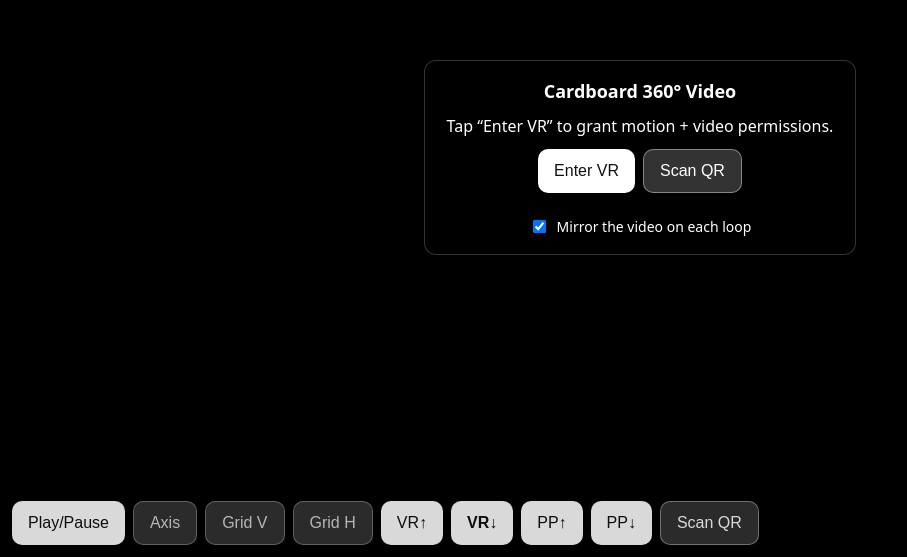
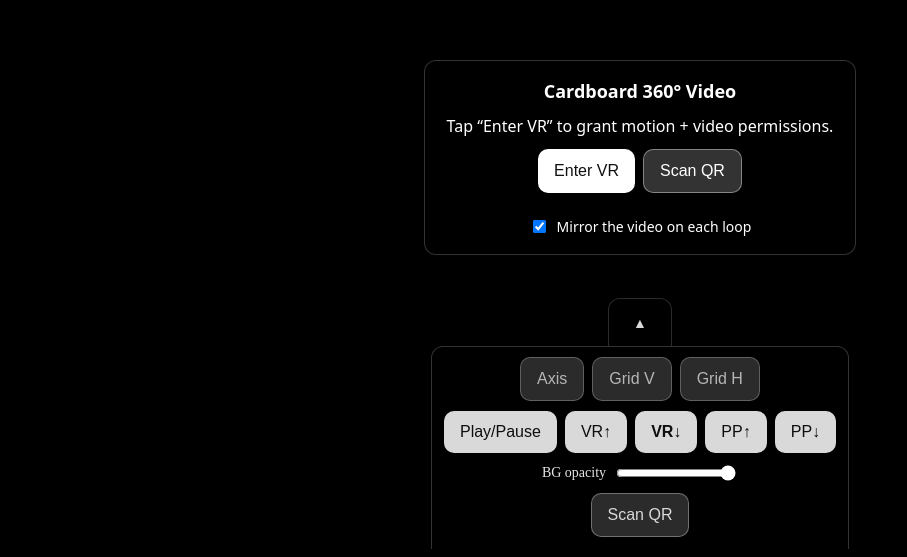
Before and after one commit to radogit/cocoarui-vr, a website built with Parcel: page src/index.html in a window 1280 px wide. Shown: the part 243-800 px from the top of the page, without its empty margins (0-907 px from the left). Built offline with nearby package versions, Linux system fonts and the light colour scheme; grey boxes are pictures that could not be loaded.

Commit message:
changes to UI HUD. it is now a drawer. added slider for bgopacity

```diff
--- a/src/index.html
+++ b/src/index.html
@@ -56,7 +56,45 @@
       font-size:16px; background:#fff; color:#111; cursor:pointer;
     }
     #hud {
-      position:fixed; left:12px; bottom:12px; display:flex; gap:8px; z-index:10;
+      position:fixed; left:0; right:0; bottom:0; z-index:10;
+      display:flex; flex-direction:column; align-items:center;
+      padding-bottom:max(8px, env(safe-area-inset-bottom));
+    }
+    #hud-drawer {
+      display:flex; flex-direction:column; align-items:center;
+      overflow:hidden;
+    }
+    #hud-drawer-handle {
+      width:64px; min-height:48px; padding:12px 0;
+      /* background:rgba(0,0,0,.5); color:rgba(255,255,255,.9); */
+      border:none;
+      color: white;
+      border-radius:12px 12px 0 0;
+      background:rgba(0,0,0,.5);
+      border: 1px solid rgba(255,255,255,.2);
+      border-bottom-width: 0;
+      font-size:14px; cursor:pointer; opacity:.9; flex-shrink:0;
+    }
+    #hud-drawer-handle:hover { background:rgba(0,0,0,.7); }
+    #hud-drawer-handle::after { content:"▲"; }
+    #hud-drawer.collapsed #hud-drawer-handle::after { content:"▼"; }
+    #hud-drawer-content {
+      background:rgba(0,0,0,.5); border:1px solid rgba(255,255,255,.2);
+      border-bottom:none; border-radius:12px 12px 0 0;
+      display:flex; flex-direction:column; gap:10px; align-items:center;
+      padding:10px 12px 12px; max-width:100%;
+      max-height:280px; overflow:hidden;
+      transition: max-height .3s ease-out, padding .3s ease-out, opacity .3s ease-out;
+    }
+    .hud-row {
+      display:flex; flex-wrap:wrap; gap:8px; justify-content:center;
+    }
+    .hud-row-opacity { align-items:center; }
+    .hud-label { color:rgba(255,255,255,.9); font-size:14px; }
+    #bg-opacity-slider { width:120px; accent-color:rgba(255,255,255,.6); }
+    #hud-drawer.collapsed #hud-drawer-content {
+      max-height:0; padding-top:0; padding-bottom:0; opacity:0;
+      pointer-events:none;
     }
     #hud button { opacity:.85; }
     #hud button.hud-toggle { background:rgba(255,255,255,.2); color:rgba(255,255,255,.8); border:1px solid rgba(255,255,255,.3); }
@@ -253,19 +291,34 @@
       </div>
     </div>
 
-    <!-- On-screen HUD (recenter, fullscreen) -->
+    <!-- On-screen HUD: drawer with handle at top, content slides down when collapsed -->
     <div id="hud" hidden>
+      <div id="hud-drawer">
+        <button id="hud-drawer-handle" type="button" title="Show/hide controls" aria-label="Toggle controls"></button>
+        <div id="hud-drawer-content">
+          <div class="hud-row">
             <button id="recenter" hidden>Recenter</button>
             <button id="fullscreen" hidden>Fullscreen</button>
-      <button id="playpause">Play/Pause</button>
             <button id="toggle-axis" class="hud-toggle" title="Show/hide axis">Axis</button>
             <button id="toggle-grid-v" class="hud-toggle" title="Show/hide vertical grid">Grid V</button>
             <button id="toggle-grid-h" class="hud-toggle" title="Show/hide horizontal grid">Grid H</button>
+          </div>
+          <div class="hud-row">
+            <button id="playpause">Play/Pause</button>
             <button id="video-vr-uphill" class="video-btn" data-preset="vr-uphill">VR↑</button>
             <button id="video-vr-downhill" class="video-btn" data-preset="vr-downhill">VR↓</button>
             <button id="video-base-uphill" class="video-btn" data-preset="base-uphill">PP↑</button>
             <button id="video-base-downhill" class="video-btn" data-preset="base-downhill">PP↓</button>
+          </div>
+          <div class="hud-row hud-row-opacity">
+            <label for="bg-opacity-slider" class="hud-label">BG opacity</label>
+            <input type="range" id="bg-opacity-slider" min="0" max="100" value="100" title="Background video opacity">
+          </div>
+          <div class="hud-row">
             <button id="scan-qr-hud" style="background:rgba(255,255,255,.2); color:#fff; border:1px solid rgba(255,255,255,.4);">Scan QR</button>
+          </div>
+        </div>
+      </div>
     </div>
 
     <script type="module" src="./main.js"></script>
--- a/src/main.js
+++ b/src/main.js
@@ -36,6 +36,9 @@ const clearQrBtn = document.getElementById("clear-qr");
 const toggleAxisBtn = document.getElementById("toggle-axis");
 const toggleGridVBtn = document.getElementById("toggle-grid-v");
 const toggleGridHBtn = document.getElementById("toggle-grid-h");
+const hudDrawer = document.getElementById("hud-drawer");
+const hudDrawerHandle = document.getElementById("hud-drawer-handle");
+const bgOpacitySlider = document.getElementById("bg-opacity-slider");
 
 const appRoot = document.getElementById('app-root');
 
@@ -725,6 +728,17 @@ Object.assign(video.style, {
       sessionStorage.setItem("addToHomescreenTipDismissed", "1");
     });
   }
+  if (hudDrawerHandle && hudDrawer) {
+    hudDrawerHandle.addEventListener("click", () => hudDrawer.classList.toggle("collapsed"));
+  }
+  if (bgOpacitySlider && sphere) {
+    bgOpacitySlider.value = String(settings.bgOpacity ?? 100);
+    bgOpacitySlider.addEventListener("input", () => {
+      const v = Math.max(0, Math.min(1, Number(bgOpacitySlider.value) / 100));
+      sphere.material.transparent = v < 1;
+      sphere.material.opacity = v;
+    });
+  }
   // Axis / grid toggle buttons
   function syncToggleButton(btn, visible) {
     if (btn) btn.classList.toggle("active", !!visible);
```
Lines whose indentation alone changed are shown as unchanged.
